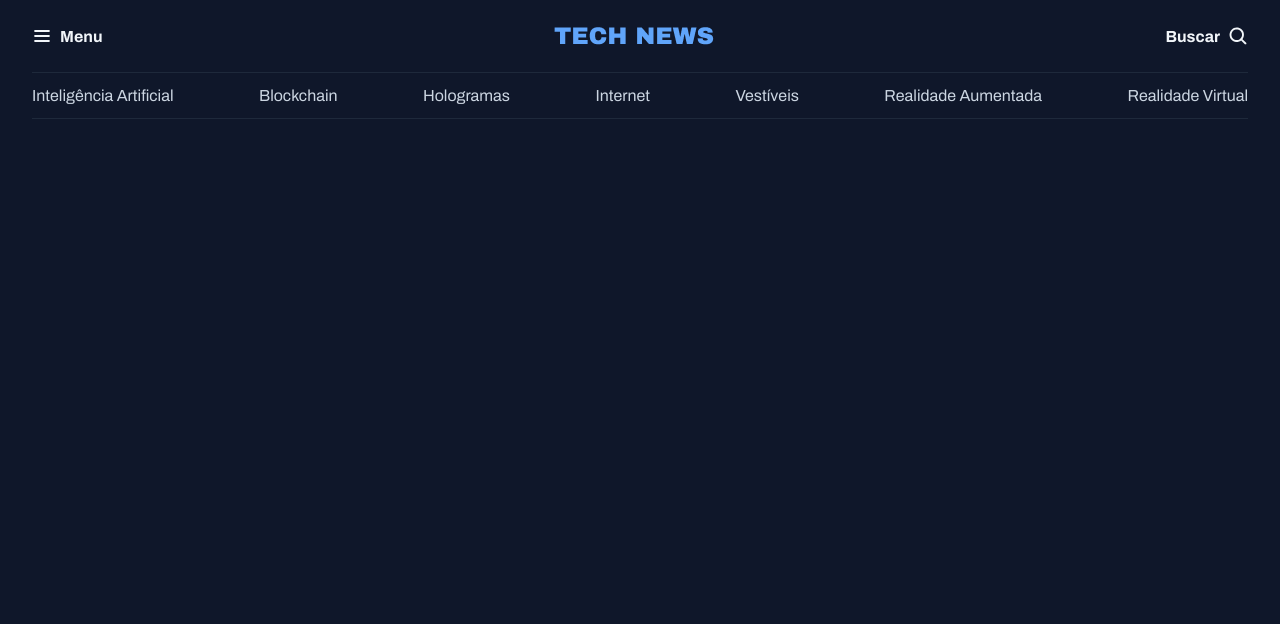
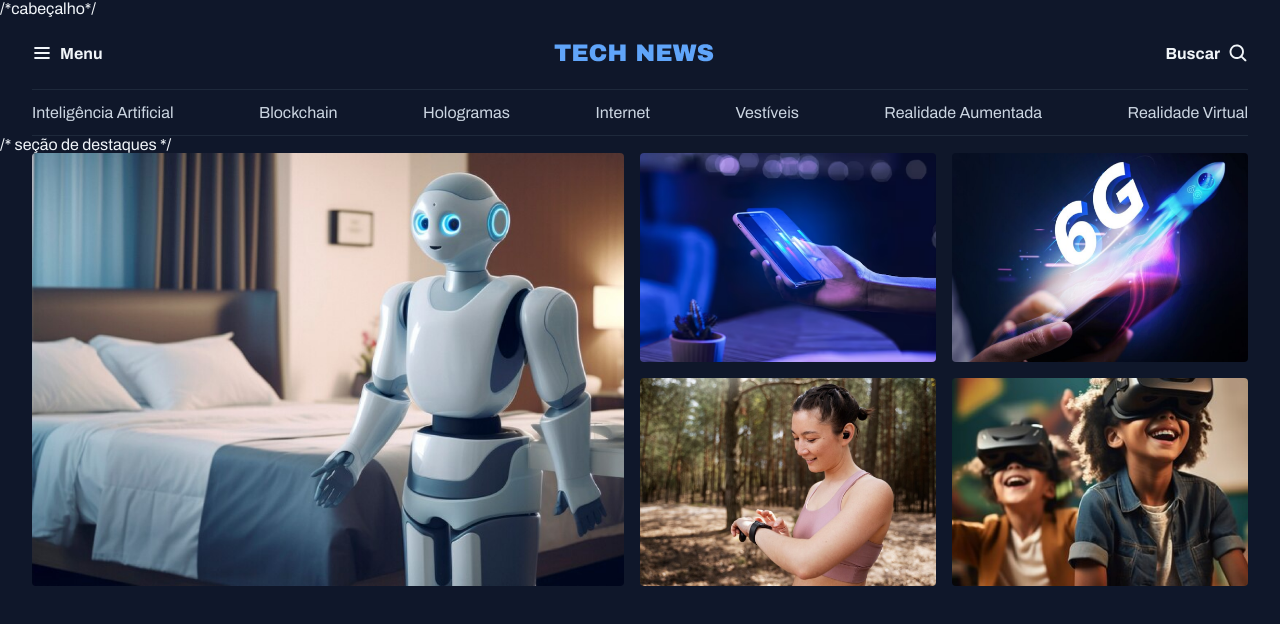
Before and after one commit to leo-mendes321/portal-noticias, a plain HTML site: page index.html in a window 1280 px wide. Drawn offline with Linux system fonts and the light colour scheme.

Commit message:
adiciona estrutura de cabeçalho e seção de destaques ao HTML, refatora estilos e cria arquivos utilitários CSS

```diff
--- a/index.html
+++ b/index.html
@@ -15,6 +15,7 @@
     <title>Portal de Notícias</title>
   </head>
   <body>
+    /*cabeçalho*/
     <header class="container">
       <nav id="primary" class="grid grid-flow-col">
         <div>
@@ -44,5 +45,30 @@
         <a href="#">Realidade Virtual</a>
       </nav>
     </header>
+
+    /* seção de destaques */
+
+    <main class="grid container">
+      <section id="featured" class="grid grid-flow-col gap-16">
+        <div>
+          <img src="assets/images/Image 01.png" alt="" />
+        </div>
+
+        <div class="grid grid-cols-2 gap-16">
+          <div>
+            <img src="assets/images/Image 02.png" alt="" />
+          </div>
+          <div>
+            <img src="assets/images/Image 03.png" alt="" />
+          </div>
+          <div>
+            <img src="assets/images/Image 04.png" alt="" />
+          </div>
+          <div>
+            <img src="assets/images/Image 05.png" alt="" />
+          </div>
+        </div>
+      </section>
+    </main>
   </body>
 </html>
--- a/styles/global.css
+++ b/styles/global.css
@@ -43,17 +43,16 @@ h3 {
   font: inherit;
 }
 
+img {
+  max-width: 100%;
+}
+
 .container {
   max-width: 1280px;
   padding-inline: 32px;
   margin-inline: auto;
 }
 
-/* utility-first */
-.grid {
-  display: grid;
+.main {
+  margin-top: 40px;
 }
-
-.grid-flow-col {
-  grid-auto-flow: column;
-}
--- a/styles/index.css
+++ b/styles/index.css
@@ -1,2 +1,4 @@
 @import url(global.css);
+@import url(utility.css);
 @import url(header.css);
+@import url(sections.css);
--- /dev/null
+++ b/styles/sections.css
@@ -0,0 +1,7 @@
+#featured {
+  img {
+    height: 100%;
+    object-fit: cover;
+    border-radius: 4px;
+  }
+}
--- /dev/null
+++ b/styles/utility.css
@@ -0,0 +1,14 @@
+/* utility-first */
+.grid {
+  display: grid;
+}
+
+.grid-flow-col {
+  grid-auto-flow: column;
+}
+.grid-cols-2 {
+  grid-template-columns: repeat(2, 1fr);
+}
+.gap-16 {
+  gap: 16px;
+}
```
